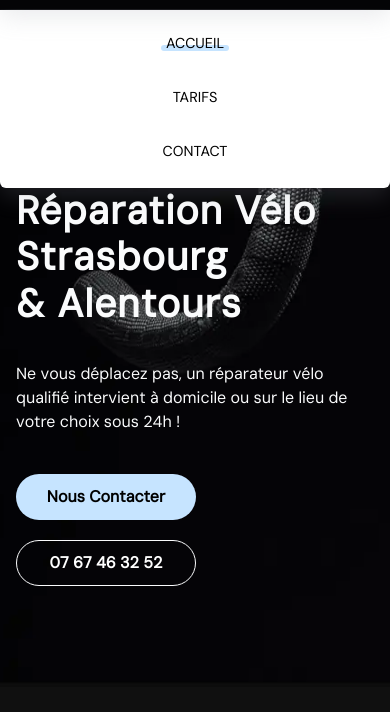
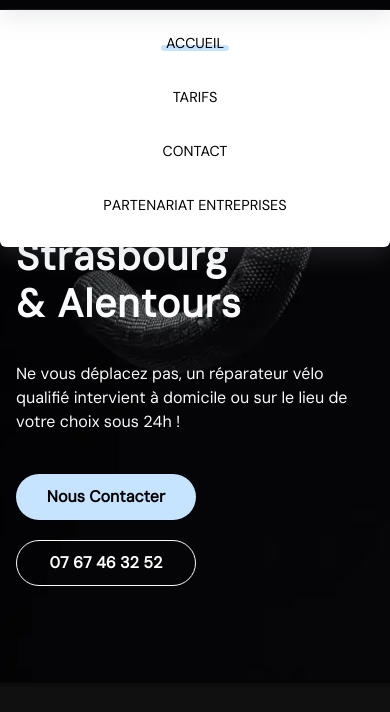
Before and after one commit to Omniawebdesign/DocteurCycle, a plain HTML site: page index.html in a window 390 px wide. Both pictures are taken after a click on the button "Menu". Shown: the part 54-766 px from the top of the page. Drawn offline with Linux system fonts and the light colour scheme.

Commit message:
Update bike_root.css

```diff
--- a/bike_root.css
+++ b/bike_root.css
@@ -346,7 +346,7 @@
     z-index: -1;
   }
   #navigation #navbar-menu.open {
-    height: 11.125em;
+    height: 14.8em;
     padding-top: 1.25em;
     z-index: -100;
   }
```
